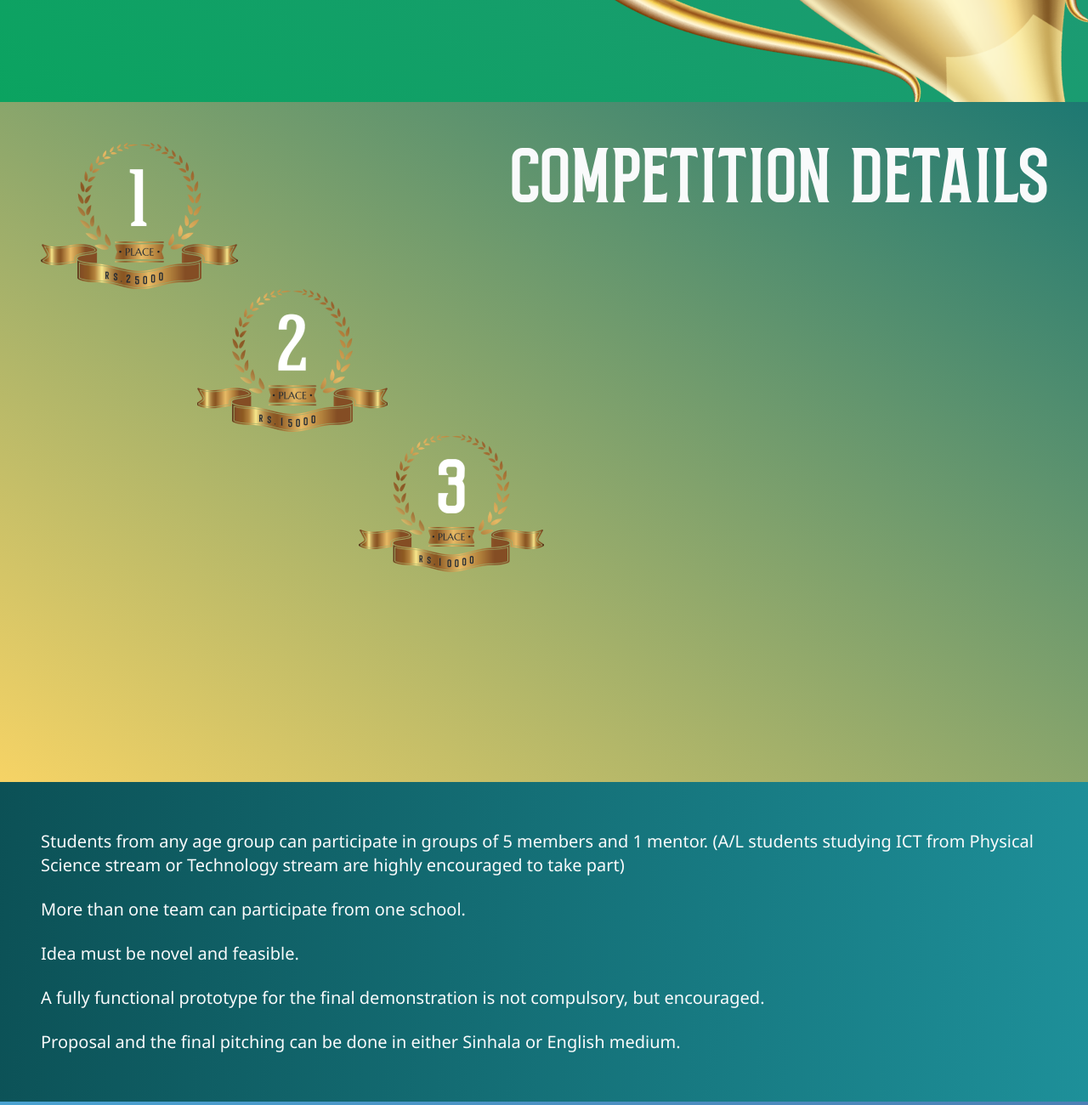
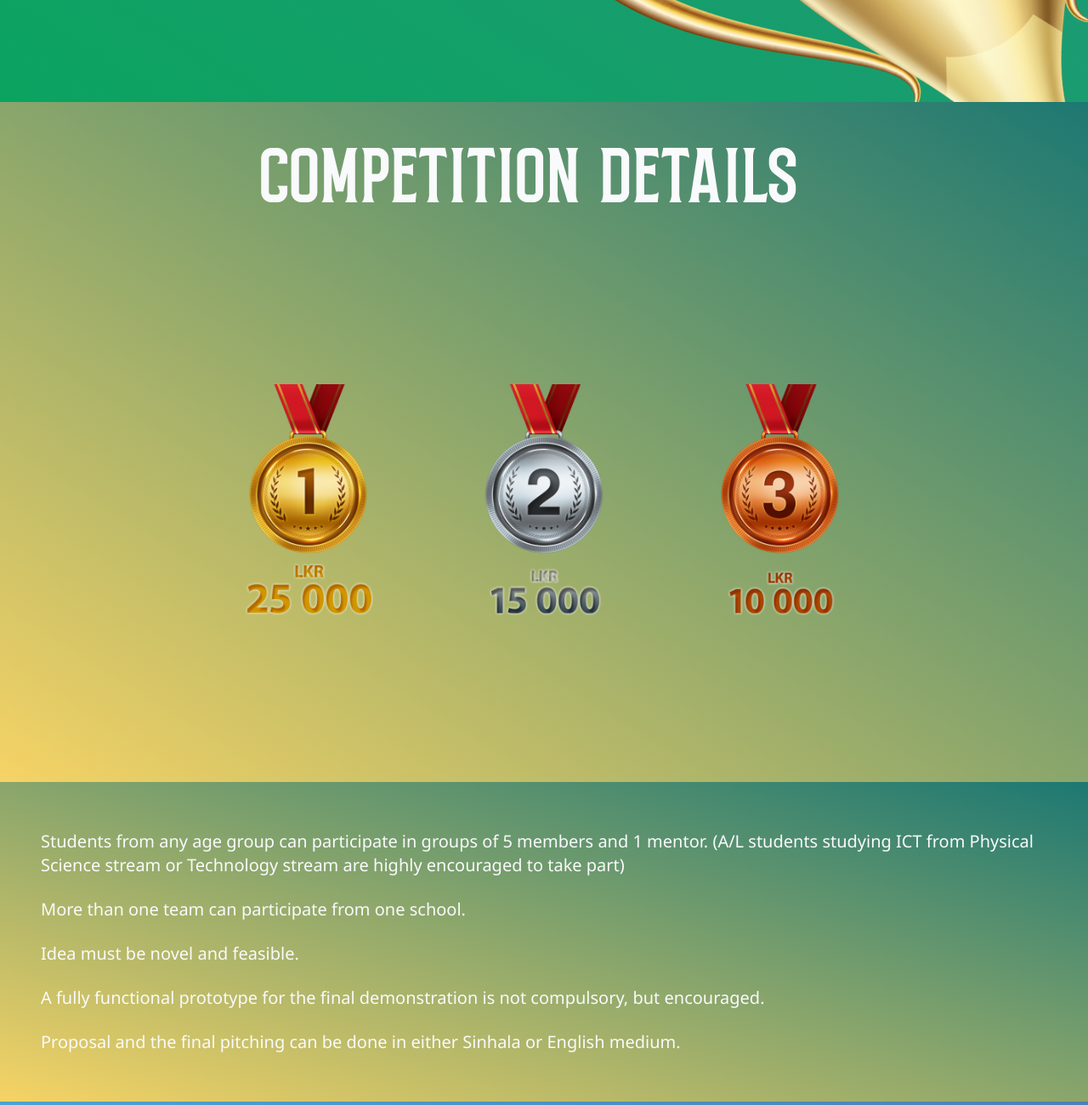
Before and after one commit to SithumDev07/hackX-Jr-Web, a website built with Parcel: page Test.html in a window 1280 px wide. Shown: the part 2280-3580 px from the top of the page at 85% size. Built offline with nearby package versions, Linux system fonts and the light colour scheme.

Commit message:
added competiton details dekstop version

```diff
--- a/Test.html
+++ b/Test.html
@@ -842,6 +842,7 @@ body{
           class="
             h-auto
             xl:h-screen
+            2xl:h-60vh
             bg-gradient-to-bl
             from-competitionStartingColor
             to-competitionEndColor
@@ -851,7 +852,7 @@ body{
         >
           <div class="w-full h-full flex flex-col">
             <h1
-              class="text-gray-50 font-NorthHead text-7xl md:text-8xl lg:text-9xl text-center xl:text-right px-3 mt-8 xl:mt-4 3xl:mt-16 xl:mr-8 z-10"
+              class="text-gray-50 font-NorthHead text-7xl md:text-8xl lg:text-9xl text-center px-3 mt-8 xl:mt-4 3xl:mt-16 xl:mr-8 z-10"
             >
               Competition Details
             </h1>
@@ -880,21 +881,18 @@ body{
                 <img src="./public/images/places/med3.png" alt="Places3-md">
               </div>
             </div>
-            <div class="w-1/2 h-full absolute left-0 top-0 hidden xl:flex xl:flex-col pl-12 2xl:justify-center">
-              <div class="w-full flex items-center justify-start mt-12">
-                <img src="./public/images/places/Place-1-5s.png" class="3xl:hidden" alt="Place1-xl">
-                <!-- <img src="./public/images/places/1 place-3xl.png" class="hidden 3xl:block" alt="Place1-3xl"> -->
-                <img src="./public/images/places/med1.png" class="hidden 3xl:block" alt="Place1-3xl">
+            <div class="w-full h-full hidden xl:flex px-56">
+              <div class="w-full flex items-center justify-start">
+
+                <img src="./public/images/places/med1.png" class="max-w-full" alt="Place1-3xl">
               </div>
               <div class="w-full flex items-center justify-center">
-                <img src="./public/images/places/Place-2-5s.png" class="3xl:hidden"  alt="Places2-xl">
-                <!-- <img src="./public/images/places/2 place-3xl.png" class="hidden 3xl:block" alt="Places2-3xl"> -->
-                <img src="./public/images/places/med2.png" class="hidden 3xl:block" alt="Places2-3xl">
+
+                <img src="./public/images/places/med2.png" class="max-w-full" alt="Places2-3xl">
               </div>
               <div class="w-full flex items-center justify-end">
-                <img src="./public/images/places/Place-3-5s.png" class="3xl:hidden" alt="Places3-xl">
-                <!-- <img src="./public/images/places/3 place-3xl.png" class="hidden 3xl:block" alt="Places3-3xl"> -->
-                <img src="./public/images/places/med3.png" class="hidden 3xl:block" alt="Places3-3xl">
+
+                <img src="./public/images/places/med3.png" class="max-w-full" alt="Places3-3xl">
               </div>
             </div>
 
@@ -946,7 +944,10 @@ body{
         </section>
         <!-- End of Mobile and desktop images -->
 
-        <section data-scroll-section="1" class="h-auto  text-xl 2xl:text-3xl text-gray-50 font-Noto px-12">
+        <section data-scroll-section="1" class="h-auto  text-xl 2xl:text-2xl text-gray-50 font-Noto px-12 bg-gradient-to-bl
+        from-competitionStartingColor
+        to-competitionEndColor hidden xl:flex">
+          <div class="flex flex-col">
             <p class="mt-14">
               Students from any age group can participate in groups of 5
               members and 1 mentor. (A/L students studying ICT from Physical
@@ -965,6 +966,7 @@ body{
               Proposal and the final pitching can be done in either Sinhala or
               English medium.
             </p>
+          </div>
         </section>
 
         <!-- End of Competition Details -->
```
Lines whose indentation alone changed are shown as unchanged.
